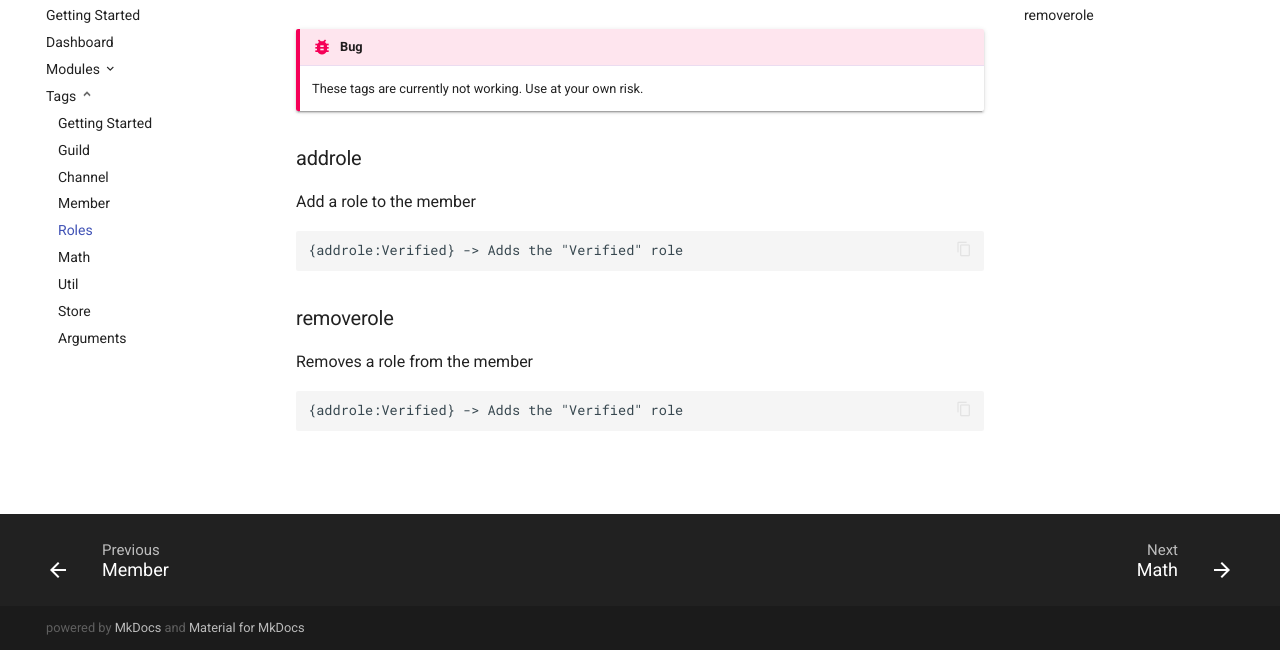
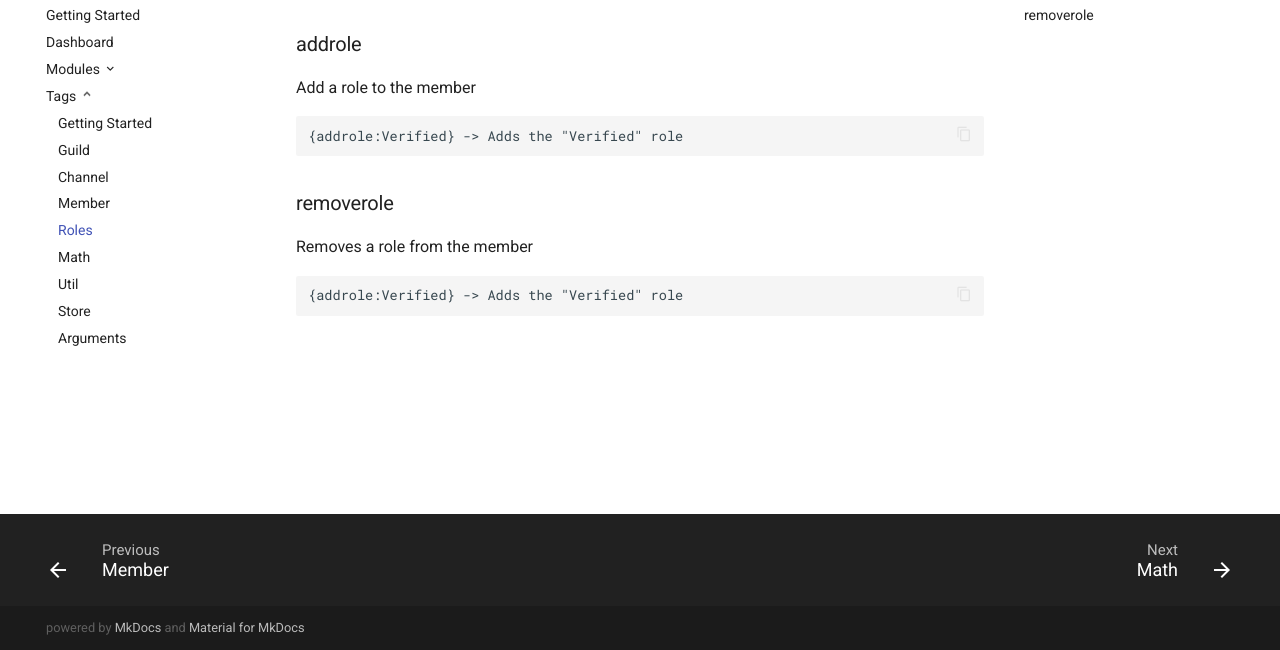
Before and after one commit to discord-cyanomous/ImDarkDiamond.github.io, a plain HTML site: page Tags/Roles/index.html in a window 1280 px wide. Shown: the part 150-800 px from the top of the page. Drawn offline with Linux system fonts and the light colour scheme.

Commit message:
Update index.html

```diff
--- a/Tags/Roles/index.html
+++ b/Tags/Roles/index.html
@@ -562,10 +562,6 @@
 
 
                 <h1 id="roles">Roles</h1>
-<div class="admonition bug">
-<p class="admonition-title">Bug</p>
-<p>These tags are currently not working. Use at your own risk.</p>
-</div>
 <h3 id="addrole">addrole</h3>
 <p>Add a role to the member</p>
 <div class="codehilite"><pre><span></span>{addrole:Verified} -&gt; Adds the &quot;Verified&quot; role
```
